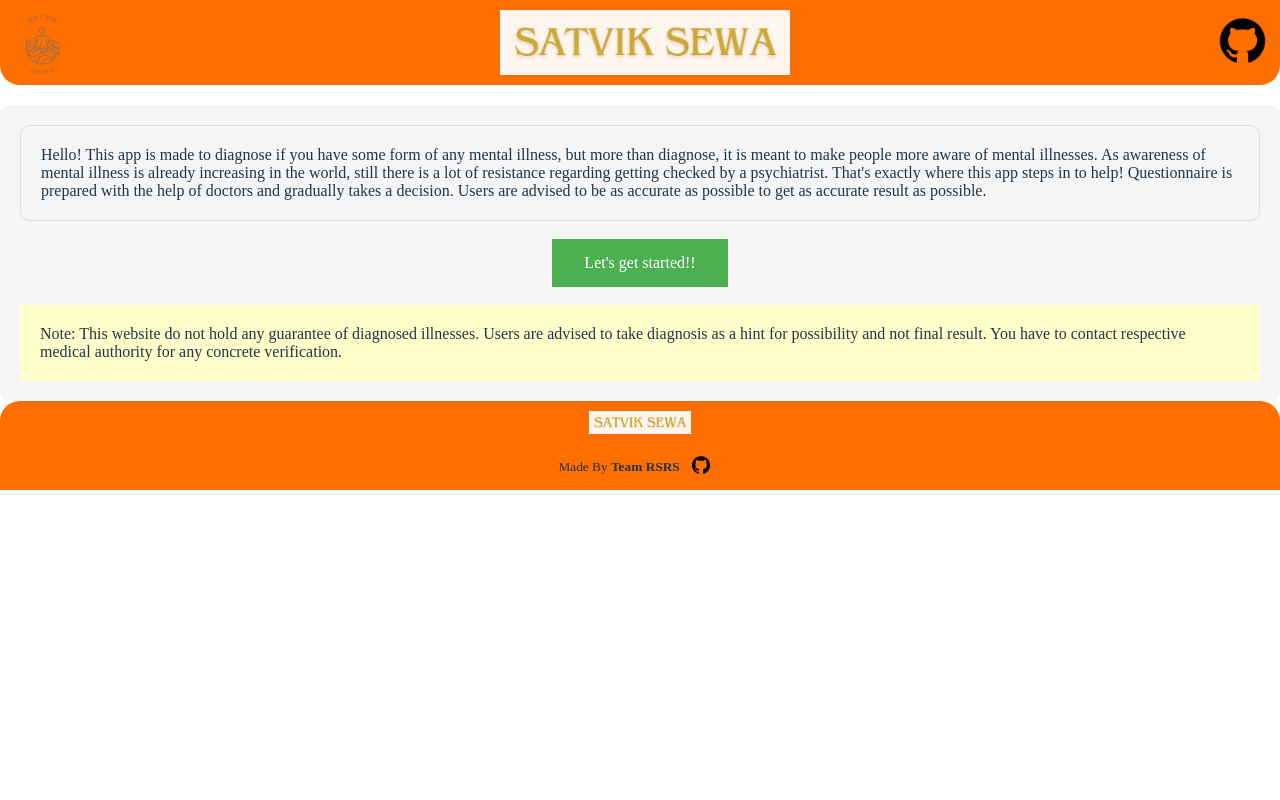
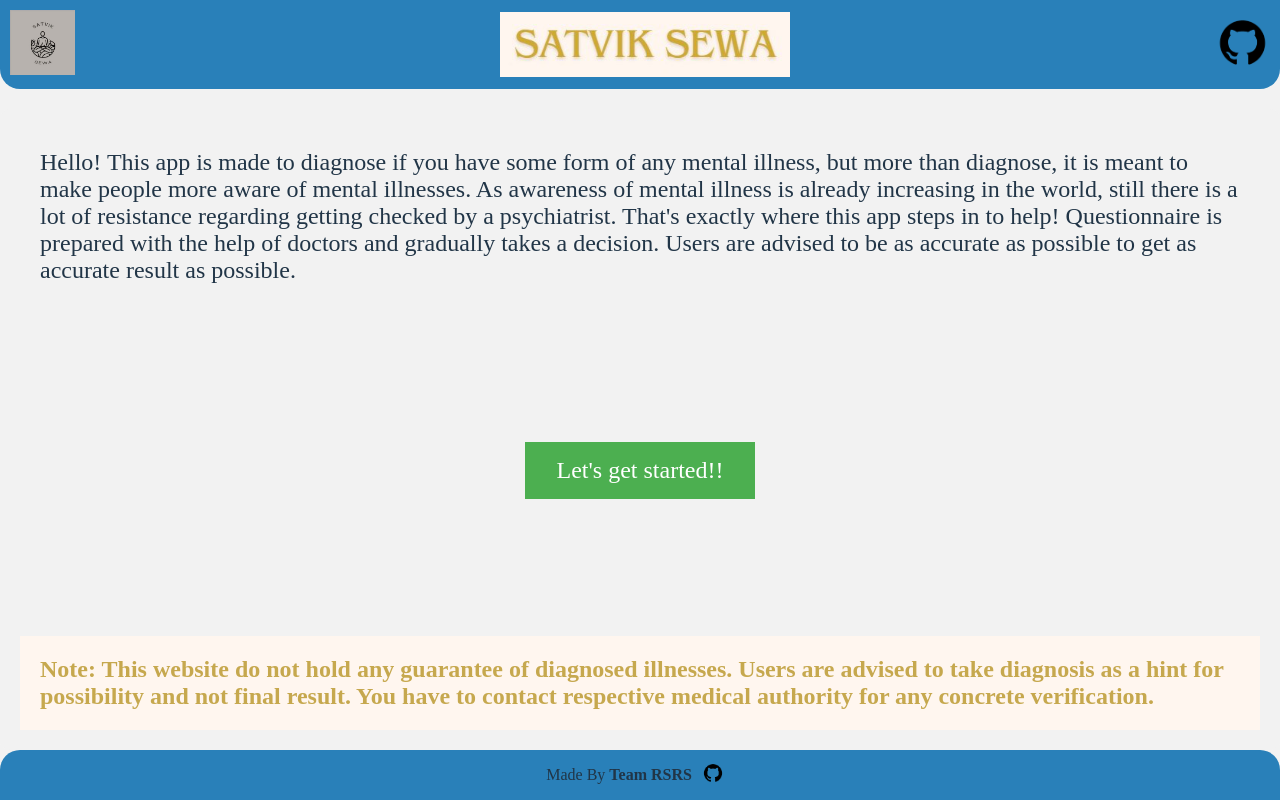
Before and after one commit to raushan27/satvik_sewa, a React (Vite) app: page / in a window 1280 px wide. Built offline with nearby package versions, Linux system fonts and the light colour scheme; the HTML template or start-up script is replaced by a standard one; a web font is replaced by a local one.

Commit message:
front end completed

```diff
--- a/src/App.css
+++ b/src/App.css
@@ -1,20 +1,31 @@
+.app{
+  background-color: #f2f2f2;
+}
+
+.app{
+  margin: 0;
+  padding: 0;
+  height: 100vh;
+}
+
 .wrapper {
   display: flex;
   flex-direction: column;
   align-items: center;
-  justify-content: center;
+  justify-content: space-between;
+  min-height: 100%;
 }
 
 .mainpage {
-  background-color: #f5f5f5;
+  background-color: #f2f2f2 ;
   border-radius: 10px;
   padding: 20px;
   margin-top: 20px;
-  flex-grow: 1;
+  flex: 1;
   display: flex;
   flex-direction: column;
   align-items: center;
-  justify-content: center;
+  justify-content: space-between;
 }
 
 .start {
@@ -30,15 +41,17 @@
 
 .start:hover {
   background-color: #45a049;
+  cursor: pointer;
 }
 
 .dialogue {
-  border: solid thin #ddd;
   padding: 20px;
   border-radius: 10px;
 }
 
 .note {
-  background-color: #ffffcc;
+  background-color: #FFF6EF;
+  color: #C6A84E;
+  font-weight: bold;
   padding: 20px;
 }
--- a/src/assets/components/footer.css
+++ b/src/assets/components/footer.css
@@ -6,11 +6,12 @@
   justify-content: space-between;
   align-items: center;
   flex-wrap: wrap;
-  background-color: #ff6f00;
+  background-color: #2980b9   ;
   border-radius: 20px 20px 0px 0px;
   margin-top: auto;
   flex-grow: 0;
   flex-shrink: 0;
+  bottom: 0;
 }
 
 .developer-name {
--- a/src/assets/components/footer.jsx
+++ b/src/assets/components/footer.jsx
@@ -1,19 +1,12 @@
 import "./footer.css";
-import logoName from "../images/logo-name.png";
 import Github from "../images/github.gif";
 
 function Header() {
   return (
     <div>
       <div className="my-footer">
-        <img
-          style={{ height: "23px", margin: "10px" }}
-          className=""
-          src={logoName}
-          alt="App Name"
-        />
         <div className="developer-name">
-          <p style={{ fontSize: "smaller" }}>
+          <p >
             Made By <strong>Team RSRS</strong>
           </p>
           <a href="https://github.com/raushan27/satvik_sewa">
--- a/src/assets/components/header.css
+++ b/src/assets/components/header.css
@@ -6,7 +6,7 @@
   align-items: center;
   flex-wrap: wrap;
   margin-bottom: 0;
-  background-color: #ff6f00;
+  background-color: #2980b9   ;
   border-radius: 0px 0px 20px 20px;
   flex-grow: 0;
   flex-shrink: 0;
--- a/src/assets/components/header.jsx
+++ b/src/assets/components/header.jsx
@@ -1,5 +1,5 @@
 import "./header.css";
-import Logo from "../images/logo.png";
+import Logo from "../images/logo.jpg";
 import logoName from "../images/logo-name.png";
 import Github from "../images/github.gif";
 
@@ -7,7 +7,9 @@ function Header() {
   return (
     <div>
       <div className="my-header">
+        <a href="https://satvik-sewa.netlify.app/">
         <img className="logo" src={Logo} alt="App Logo" />
+        </a>
         <img className="logo-name" src={logoName} alt="App Name" />
         <a href="https://github.com/raushan27/satvik_sewa">
           <img className="github" src={Github} alt="git-logo"></img>
--- a/src/index.css
+++ b/src/index.css
@@ -1,7 +1,7 @@
 html,
 body {
   margin: 0;
-  height: 100%;
+  height: 100vh;
 }
 
 @media (prefers-color-scheme: light) {
--- a/src/pages/homepage.jsx
+++ b/src/pages/homepage.jsx
@@ -11,7 +11,7 @@ function Homepage() {
     <div className="wrapper">
       <Header />
       <div className="mainpage">
-        <div className="dialogue">
+        <div className="dialogue" style={{fontSize: '150%'}}>
           Hello! This app is made to diagnose if you have some form of any
           mental illness, but more than diagnose, it is meant to make people
           more aware of mental illnesses. As awareness of mental illness is
@@ -22,11 +22,11 @@ function Homepage() {
           accurate as possible to get as accurate result as possible.
         </div>
         <br></br>
-        <div className="start" onClick={startClicked}>
+        <div className="start" style={{fontSize: '150%'}} onClick={startClicked}>
           Let's get started!!
         </div>
         <br></br>
-        <div className="note">
+        <div className="note" style={{fontSize: '150%'}}>
           Note: This website do not hold any guarantee of diagnosed illnesses.
           Users are advised to take diagnosis as a hint for possibility and not
           final result. You have to contact respective medical authority for any
--- a/src/pages/test.css
+++ b/src/pages/test.css
@@ -1,8 +1,11 @@
 @import url("https://fonts.googleapis.com/css2?family=Anek+Malayalam:wght@100;200;300;400;500;600;700;800&display=swap");
+
+body{
+  background: linear-gradient(90.04deg, #800080 0.03%, #ffc0cb 99.96%);
+}
 
 .quiz-container {
   font-family: "Anek Malayalam", sans-serif;
-  background: linear-gradient(90.04deg, #800080 0.03%, #ffc0cb 99.96%);
   color: #11052c;
   display: flex;
   flex-direction: column;
@@ -11,6 +14,7 @@
   margin: 0;
   padding: 0 30px;
   flex-grow: 1;
+  background-color: #f2f2f2;
 }
 
 .question-container {
@@ -22,9 +26,10 @@
   display: flex;
   align-items: center;
   flex-grow: 2;
-  margin: 5rem;
+  margin: 10%;
   justify-content: flex-start;
   overflow: auto;
+  padding: 5%;
 }
 
 .quiz-container .active-question-no {
@@ -34,7 +39,7 @@
 }
 
 .quiz-container h2 {
-  font-size: 20px;
+  font-size: 150%;
   font-weight: 500;
   margin: 0;
 }
@@ -48,7 +53,7 @@
   text-decoration: none;
   list-style: none;
   color: #2d264b;
-  font-size: 16px;
+  font-size: 150%;
   background: #ffffff;
   border: 1px solid #eaeaea;
   border-radius: 16px;
@@ -75,6 +80,14 @@
 }
 
 .result p {
-  font-size: 16px;
+  font-size: 150%;
   font-weight: 500;
 }
+
+.wrapper {
+  display: flex;
+  flex-direction: column;
+  align-items: center;
+  justify-content: space-between;
+  min-height: 100%;
+}
--- a/src/pages/test.jsx
+++ b/src/pages/test.jsx
@@ -165,7 +165,7 @@ function Test() {
   const addLeadingZero = (number) => (number > 9 ? number : `0${number}`);
 
   return (
-    <div>
+    <div className="wrapper">
       <Header />
       <div className="quiz-container">
         <div className="question-container">
```
Also changed, not shown: src/assets/images/logo.jpg (added).
